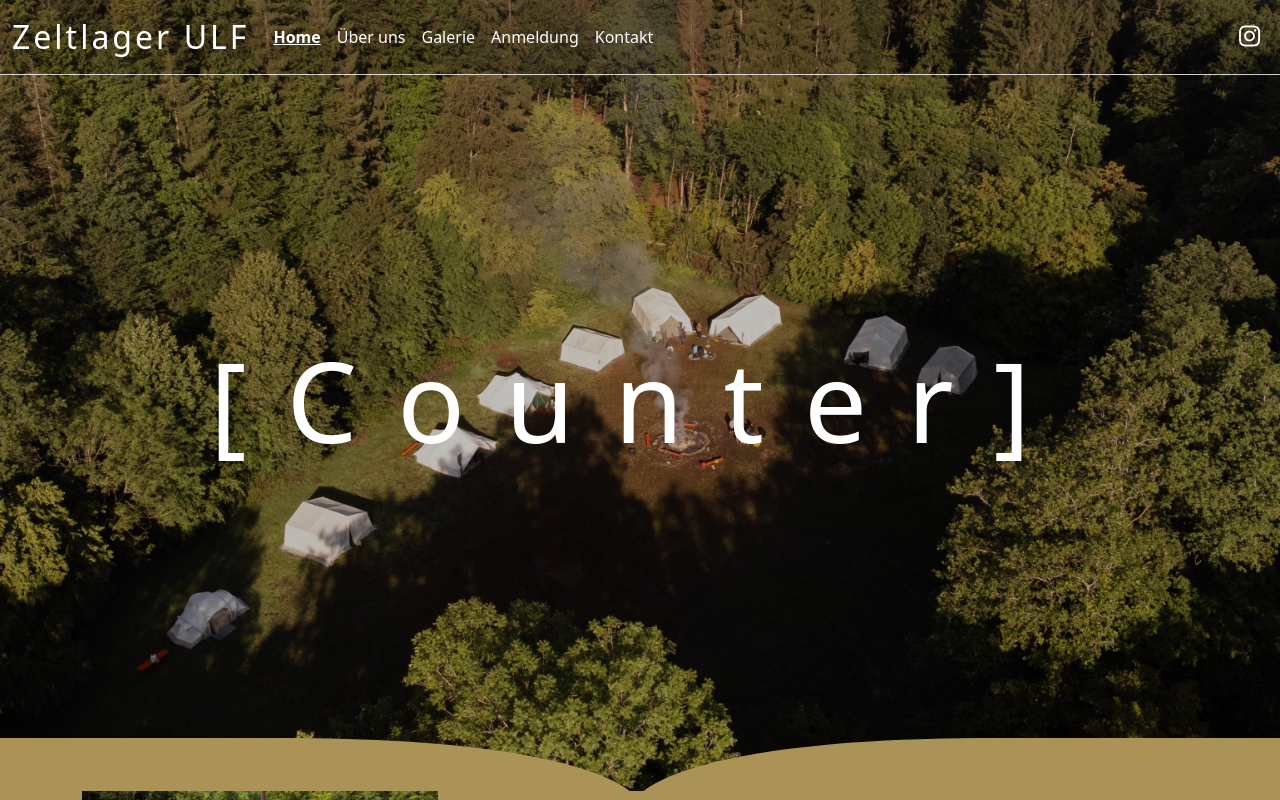
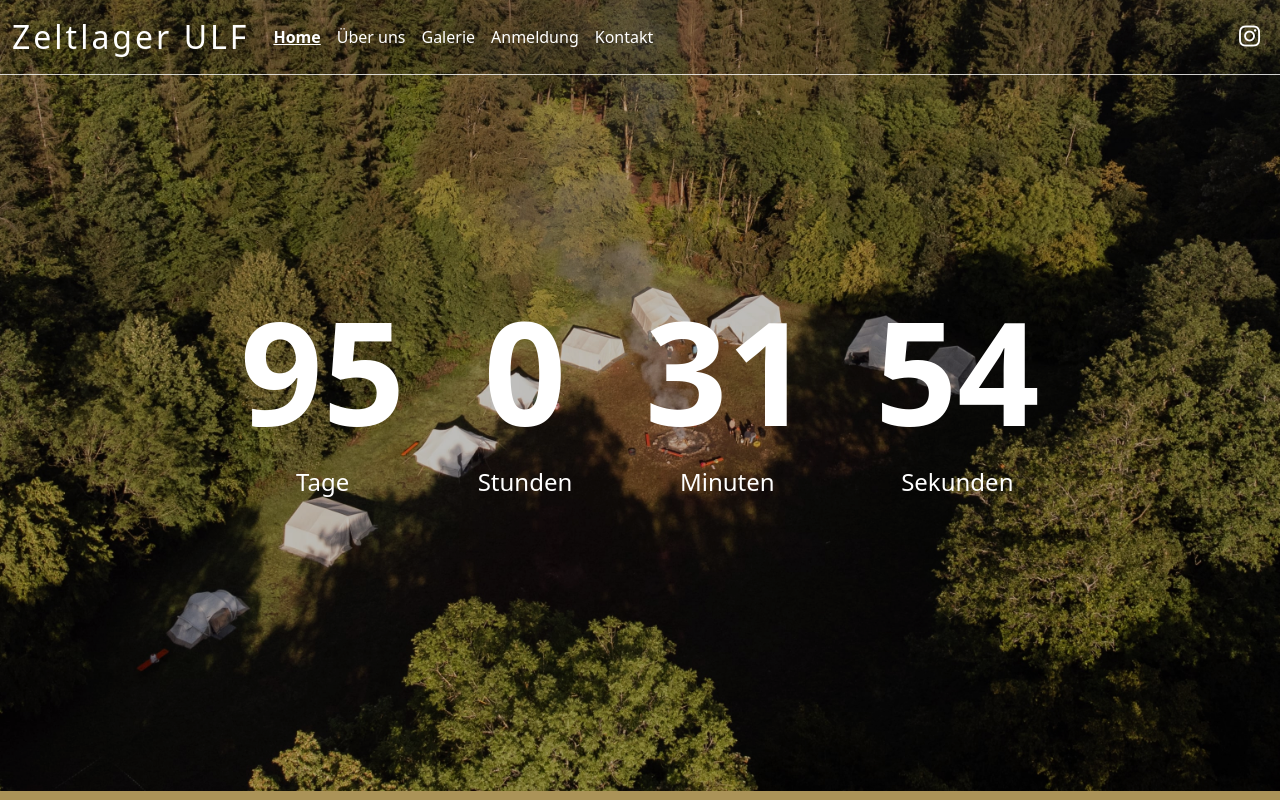
Before and after one commit to JohannesBreitenbach/Zeltlagerwebsite_2.0, a React (Vite) app in the folder Project/zeltlager-app/: page / in a window 1280 px wide. Shown: the top 800 px of the page. Built offline with nearby package versions, Linux system fonts and the light colour scheme.

Commit message:
added fancy countdown as header

```diff
--- a/Project/zeltlager-app/package.json
+++ b/Project/zeltlager-app/package.json
@@ -14,6 +14,7 @@
     "jquery": "^3.7.1",
     "popper.js": "^1.16.1",
     "react": "^18.2.0",
+    "react-countdown": "^2.3.5",
     "react-datepicker": "^6.9.0",
     "react-dom": "^18.2.0"
   },
--- /dev/null
+++ b/Project/zeltlager-app/src/components/homepage/imagesection/CustomCountdown.tsx
@@ -0,0 +1,64 @@
+import React from "react";
+import "./herosection.scss";
+import Countdown from "react-countdown";
+
+interface CustomRendererProps {
+  total: number;
+  days: number;
+  hours: number;
+  minutes: number;
+  seconds: number;
+  milliseconds: number;
+  completed: boolean;
+}
+
+const customRenderer = ({
+  days,
+  hours,
+  minutes,
+  seconds,
+  completed,
+}: CustomRendererProps) => {
+  if (completed) {
+    // Render a completed state
+    return <h1>Es ist endlich so weit!</h1>;
+  } else {
+    // Render a countdown
+    return (
+      <>
+        <div className="countdown-flex container-fluid w-100 d-flex align-items-center justify-content-center text-white">
+          <div className="digit-container d-flex flex-column align-items-center justify-content-center">
+            <h1>{days}</h1>
+            <p>Tage</p>
+          </div>
+          <div className="digit-container d-flex flex-column align-items-center justify-content-center">
+            <h1>{hours}</h1>
+            <p>Stunden</p>
+          </div>
+          <div className="digit-container d-flex flex-column align-items-center justify-content-center">
+            <h1>{minutes}</h1>
+            <p>Minuten</p>
+          </div>
+          <div className="digit-container d-flex flex-column align-items-center justify-content-center">
+            <h1>{seconds}</h1>
+            <p>Sekunden</p>
+          </div>
+        </div>
+      </>
+    );
+  }
+};
+
+function CustomCountdown() {
+  return (
+    <div id="custom-countdown" className="w-100">
+      <Countdown
+        //hier einfach Jahr, Monat (Januar:0, Februar:1 etc.) und Tag ändern. Uhrzeit auf 10 Uhr
+        date={new Date(2024, 6, 27, 10, 0, 0, 0)}
+        renderer={customRenderer}
+      />
+    </div>
+  );
+}
+
+export default CustomCountdown;
--- a/Project/zeltlager-app/src/components/homepage/imagesection/HeroImageSection.tsx
+++ b/Project/zeltlager-app/src/components/homepage/imagesection/HeroImageSection.tsx
@@ -1,3 +1,4 @@
+import CustomCountdown from "./CustomCountdown";
 import "./herosection.scss";
 
 function HeroImageSection() {
@@ -7,30 +8,14 @@ function HeroImageSection() {
   -Tage, Minuten, Stunden, Sekunden (zählen runter)
 
    */
+
   return (
     <>
       <header id="heroImageComponent">
         <div id="intro" className="bg-image">
           <div className="mask">
-            <div className="container d-flex justify-content-center align-items-center h-100">
-              <div className="row align-items-center">
-                <div className="col-12">
-                  <h1 className="mb-0 text-white page-title">[Counter]</h1>
-                </div>
-              </div>
-            </div>
-            <div className="custom-shape-divider-bottom-1715590657">
-              <svg
-                data-name="Layer 1"
-                xmlns="http://www.w3.org/2000/svg"
-                viewBox="0 0 1200 120"
-                preserveAspectRatio="none"
-              >
-                <path
-                  d="M1200,0H0V120H281.94C572.9,116.24,602.45,3.86,602.45,3.86h0S632,116.24,923,120h277Z"
-                  className="shape-fill"
-                ></path>
-              </svg>
+            <div className="container d-flex justify-content-center align-items-center">
+              <CustomCountdown />
             </div>
           </div>
         </div>
--- a/Project/zeltlager-app/src/components/homepage/imagesection/herosection.scss
+++ b/Project/zeltlager-app/src/components/homepage/imagesection/herosection.scss
@@ -104,3 +104,23 @@
     fill: #ab9358;
   }
 }
+
+#custom-countdown {
+  .digit-container {
+    max-width: 150px;
+  }
+
+  h1 {
+    font-size: 9rem;
+    font-weight: bold;
+  }
+
+  p {
+    font-size: 1.5rem;
+    font-weight: 300;
+  }
+
+  .countdown-flex {
+    gap: 80px;
+  }
+}
--- a/Project/zeltlager-app/src/components/homepage/info_section/InfoSection.tsx
+++ b/Project/zeltlager-app/src/components/homepage/info_section/InfoSection.tsx
@@ -3,8 +3,8 @@ import "./infosection.scss";
 function InfoSection() {
   return (
     <>
-      <div id="info-section" className="">
-        <div className="container pb-3">
+      <div id="info-section" className="mt-n3">
+        <div className="container p-3">
           <div className="row">
             <div id="imageContainer" className="col-4">
               <img
```
Also changed, not shown: 1 other file (tests, documents, lock files or other folders).
